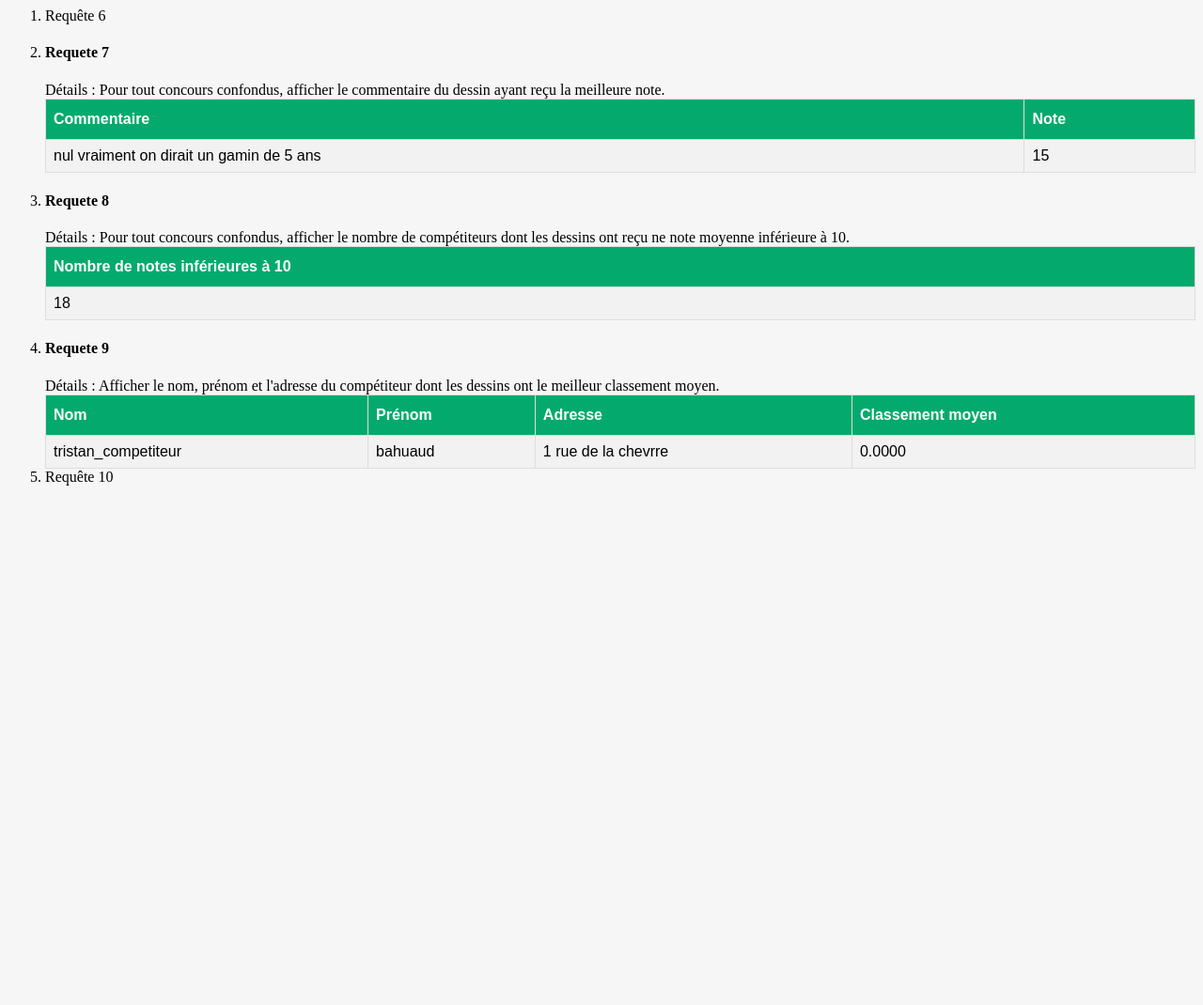
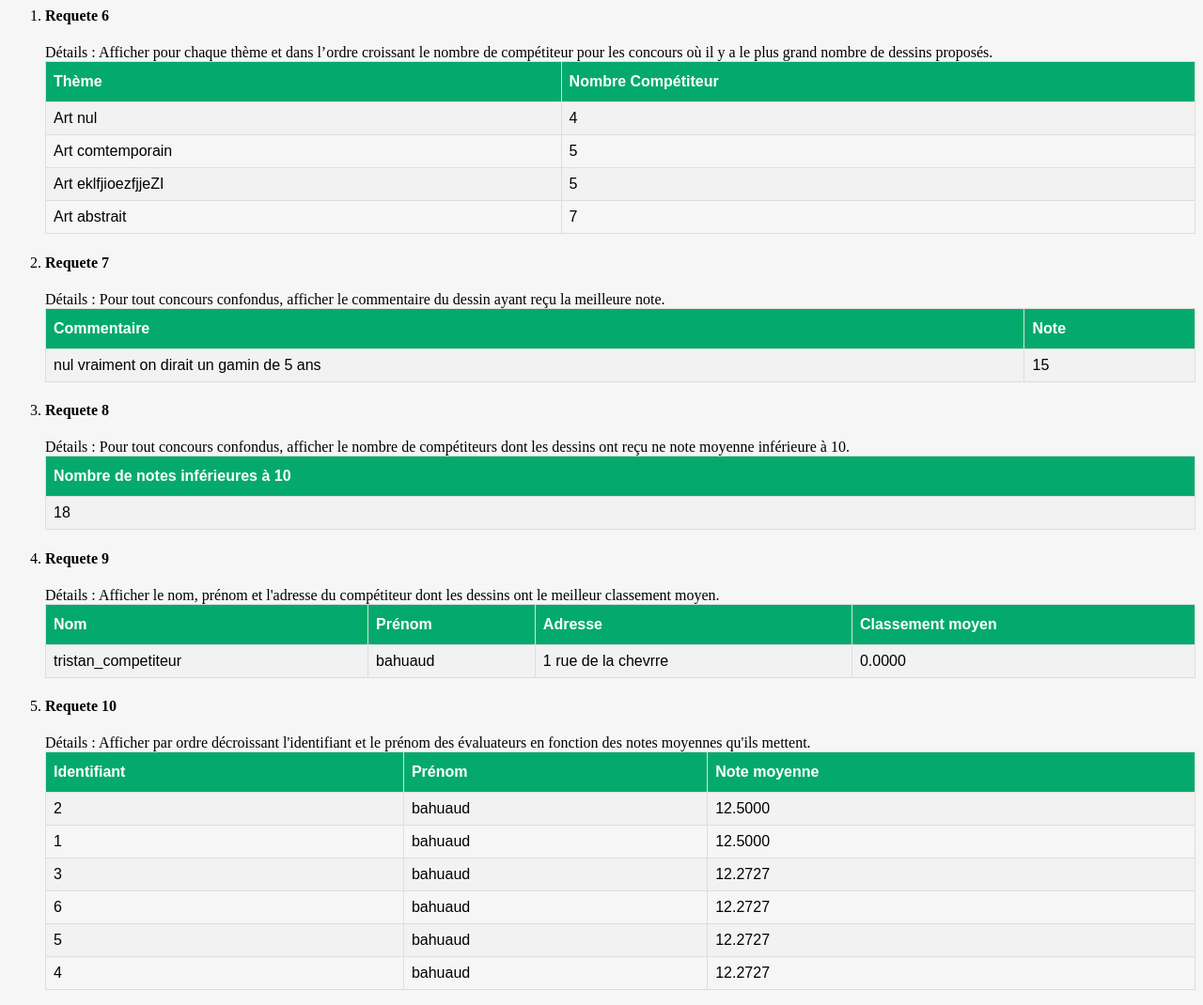
Before and after one commit to AlexisChup/projet-bdd, a PHP site: page /personnelles.php in a window 1280 px wide. Shown: the whole page at 94% size. Before the commit the page ends 517 px from the top, so only its background shows below. Run offline with PHP 8.4, Linux system fonts and the light colour scheme; data comes from the database, SQL or seed files in the repository.

Commit message:
Before pull

```diff
--- a/RQT SQL/RQT6.sql
+++ b/RQT SQL/RQT6.sql
@@ -1,4 +1,4 @@
-SELECT COUNT(competiteur.numCompetiteur), concours.theme
+SELECT COUNT(competiteur.numCompetiteur) as nbCompetiteurs, concours.theme
 
 FROM competiteur
 
--- a/const.php
+++ b/const.php
@@ -30,6 +30,17 @@ WHERE Evalue.dateEvaluatin >= "2019-01-01" AND Evalue.dateEvaluatin < "2020-01-0
 
 ORDER BY Evalue.Note ASC');
 
+define('REQ6', 'SELECT COUNT(competiteur.numCompetiteur), concours.theme
+
+FROM competiteur
+
+INNER JOIN participe ON competiteur.numCompetiteur = participe.numCompetiteur
+INNER JOIN concours ON participe.numConcours = concours.numConcours
+
+GROUP BY concours.theme
+
+ORDER BY COUNT(competiteur.numCompetiteur) ASC');
+
 define('REQ7', 'SELECT Dessin.commentaire, MAX(Evalue.note) as noteMax
 
 FROM Dessin
@@ -58,4 +69,15 @@ ORDER BY AVG(dessin.classement) ASC
 
 LIMIT 1');
 
+define('REQ10', 'SELECT AVG(evalue.note), utilisateur.prenom, utilisateur.numUtilisateur
+
+FROM utilisateur
+
+INNER JOIN evaluateur ON utilisateur.numUtilisateur = evaluateur.numEvaluateur
+INNER JOIN evalue ON evaluateur.numEvaluateur = evalue.numEvaluateur
+
+GROUP BY (utilisateur.numUtilisateur)
+
+ORDER BY AVG(evalue.note) DESC');
+
 ?>
--- a/personnelles.php
+++ b/personnelles.php
@@ -1,9 +1,11 @@
 <?php
     include_once("./requetes.php");
     include_once("./const.php");
+    $req6 = getGeneric(REQ6);
     $req7 = getGeneric(REQ7);
     $req8 = getGeneric(REQ8);
     $req9 = getGeneric(REQ9);
+    $req10 = getGeneric(REQ10);
 ?>
 
 <html lang="en">
@@ -16,7 +18,27 @@
 </head>
 <body>
     <ol>
-        <li>Requête 6</li>
+        <li>
+            <div class="item-req">
+                <h4>Requete 6</h4>
+                <span>Détails :</span>
+                <span>Afficher pour chaque thème et dans l’ordre croissant le nombre de compétiteur pour les concours où il y a le plus grand nombre de dessins proposés.  </span>
+                <table id="customers">
+                    <tr>
+                        <th>Thème</th>
+                        <th>Nombre Compétiteur</th>
+                    </tr>
+                    <?php
+                        foreach ($req6 as $key=>$value) {
+                            echo '<tr>
+                            <td>'. $value["theme"] .'</td>
+                            <td>'. $value["COUNT(competiteur.numCompetiteur)"] .'</td>
+                            </tr>';
+                        }
+                    ?>
+                </table>
+            </div>
+        </li>
         <li>
             <div class="item-req">
                 <h4>Requete 7</h4>
@@ -82,7 +104,29 @@
                 </table>
             </div>
         </li>
-        <li>Requête 10</li>
+        <li>
+            <div class="item-req">
+                <h4>Requete 10</h4>
+                <span>Détails :</span>
+                <span>Afficher par ordre décroissant l'identifiant et le prénom des évaluateurs en fonction des notes moyennes qu'ils mettent. </span>
+                <table id="customers">
+                    <tr>
+                        <th>Identifiant</th>
+                        <th>Prénom</th>
+                        <th>Note moyenne</th>
+                    </tr>
+                    <?php
+                        foreach ($req10 as $key=>$value) {
+                            echo '<tr>
+                            <td>'. $value["numUtilisateur"] .'</td>
+                            <td>'. $value["prenom"] .'</td>
+                            <td>'. $value["AVG(evalue.note)"] .'</td>
+                            </tr>';
+                        }
+                    ?>
+                </table>
+            </div>
+        </li>
     </ol>
 </body>
 </html>
```
